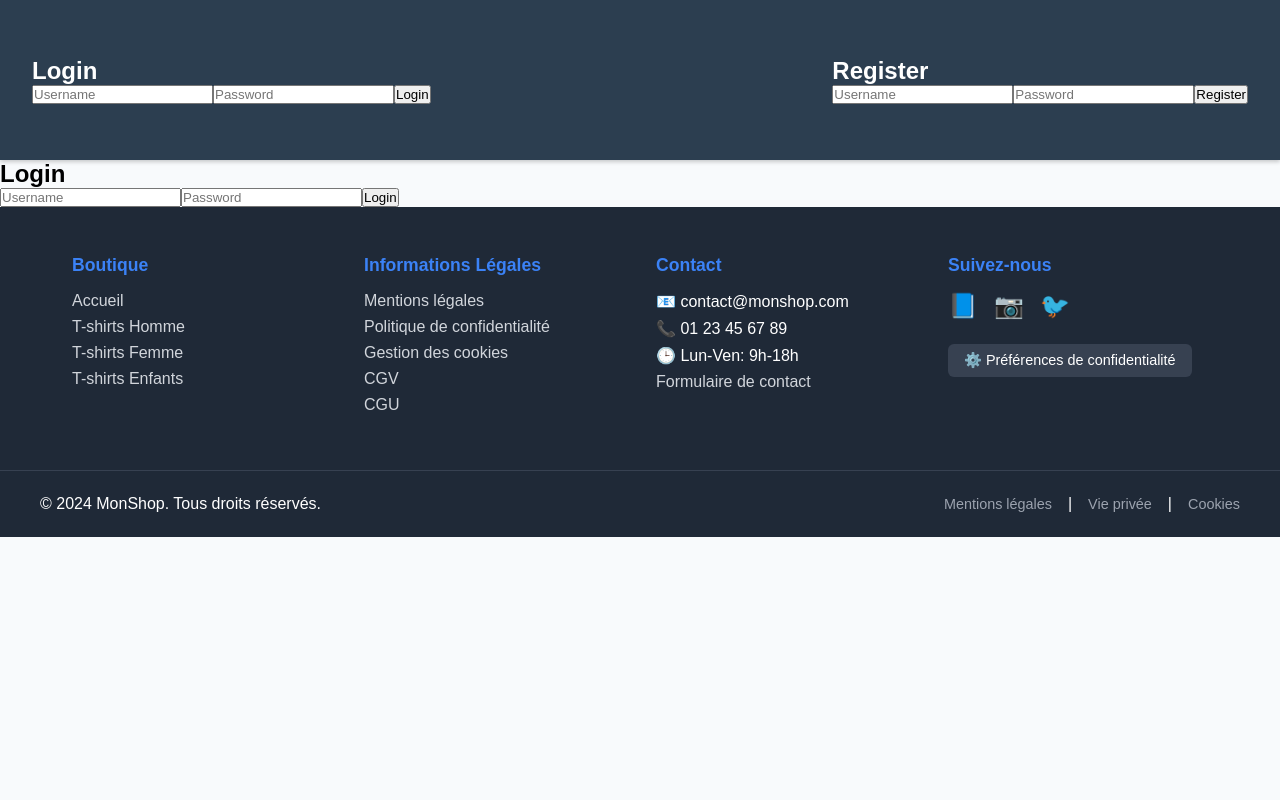
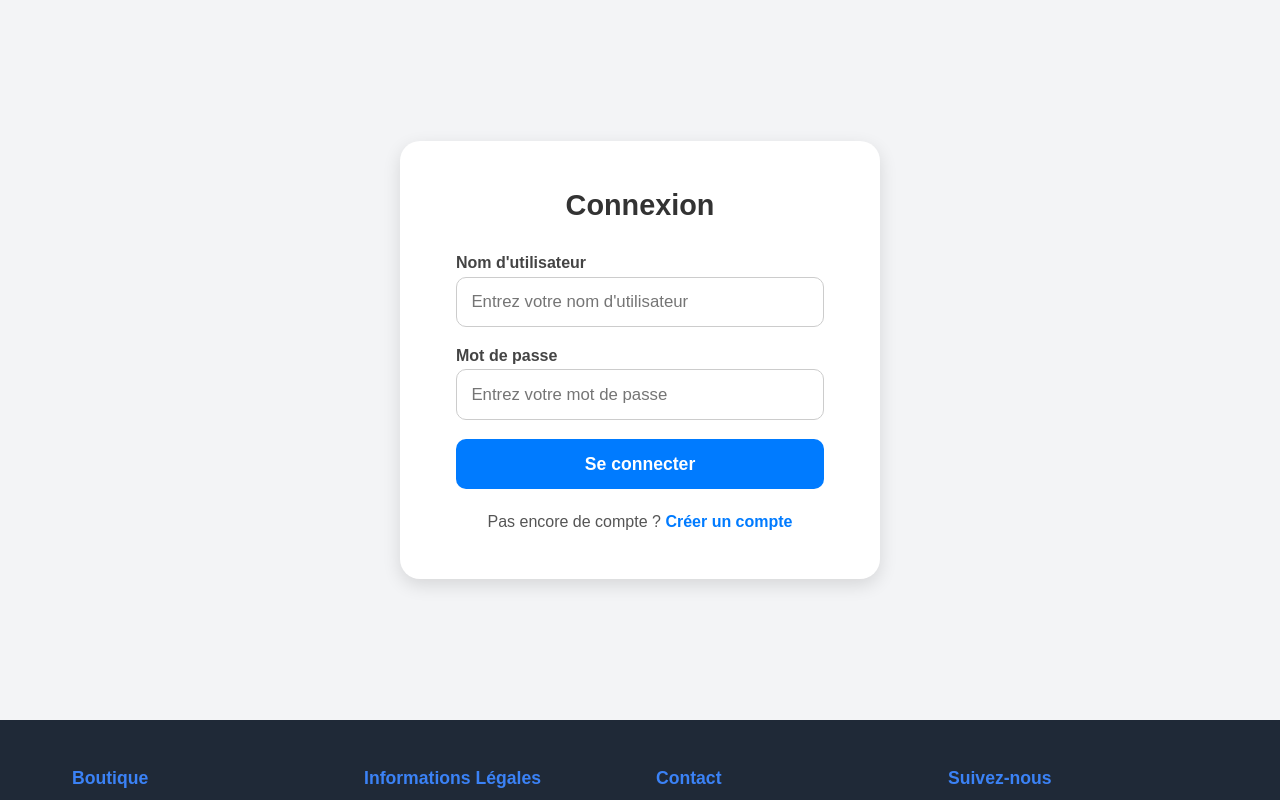
Before and after one commit to anisbaccari/PIDD, a Vue app in the folder frontend/PIDD/: page /login in a window 1280 px wide. Shown: the top 800 px of the page. Built offline with nearby package versions, Linux system fonts and the light colour scheme; the HTML template or start-up script is replaced by a standard one.

Commit message:
ajout de la partie de franklin Login / Register

```diff
--- a/frontend/PIDD/src/App.vue
+++ b/frontend/PIDD/src/App.vue
@@ -54,7 +54,6 @@ export default {
 <template>
   <div id="app">
     <!-- Navigation -->
-    <NavBar :user="user" :setUser="setUser" :getUser="getUser"/>
 
     <!-- Contenu principal - UNIQUEMENT le router-view -->
     <router-view
--- a/frontend/PIDD/src/components/LoginForm.vue
+++ b/frontend/PIDD/src/components/LoginForm.vue
@@ -1,21 +1,47 @@
 <template>
+  <div class="login-container">
+    <!-- Si l'utilisateur est connecté -->
+    <div v-if="user && user.username" class="logged">
+      <p>Bienvenue, <strong>{{ user.username }}</strong> 👋</p>
+      <button class="logout-btn" @click="logout">Se déconnecter</button>
+    </div>
 
-    <div  v-if="user && user.username" class="Logged" id ="logged">
-      <p> You are logged  {{ user.username }}</p>
-      <div class="logOut">
-        <button @click="logout">log out</button>
+    <!-- Si l'utilisateur n'est PAS connecté -->
+    <div v-else class="login-card">
+      <h2>Connexion</h2>
+      <form @submit.prevent="login" class="login-form">
+        <div class="form-group">
+          <label for="username">Nom d'utilisateur</label>
+          <input
+            id="username"
+            v-model="DataUser.username"
+            placeholder="Entrez votre nom d'utilisateur"
+            required
+          />
         </div>
+
+        <div class="form-group">
+          <label for="password">Mot de passe</label>
+          <input
+            id="password"
+            v-model="DataUser.password"
+            type="password"
+            placeholder="Entrez votre mot de passe"
+            required
+          />
         </div>
-    <div v-else>
-      <h2>Login</h2>
-      <form @submit.prevent="login">
-        <input v-model="DataUser.username" placeholder="Username" required />
-        <input v-model="DataUser.password" type="password" placeholder="Password" required />
-        <button type="submit">Login</button>
+
+        <button type="submit" class="login-btn">Se connecter</button>
       </form>
 
-     <!-- 🟢 Add this line to display feedback messages -->
-    <p v-if="message" class="login-message">{{ message }}</p>
+      <!-- Lien vers l'inscription -->
+      <p class="register-text">
+        Pas encore de compte ?
+        <router-link to="/register" class="register-link">Créer un compte</router-link>
+      </p>
+
+      <p v-if="message" class="error-message">{{ message }}</p>
+    </div>
   </div>
 </template>
 
@@ -23,40 +49,146 @@
 import api from '../api';
 
 export default {
-    props : ['user','setUser','getUser'],
+  props: ['user', 'setUser', 'getUser'],
   data() {
-     // console.log("[LoginForn data  ] getUser : ",this?.getUser())
     return {
-        DataUser : this?.getUser() || {username: "",password: ""},
-        message :''
-      };
+      DataUser: this?.getUser() || { username: '', password: '' },
+      message: ''
+    }
   },
   methods: {
     async login() {
       try {
-          console.log("[auth/Login] > user : ",this.DataUser.username)
         const res = await api.post('/auth/login', {
           username: this.DataUser.username,
           password: this.DataUser.password
-          });
-          console.log("[ res ok ]  ? : ",res.ok);
-          // Store the token in localStorage
-          console.log('Login successful, token:', res.data.token);
-          localStorage.setItem('token', res.data.token);
-          this.message = res.data.message;
-          console.log('user successful :', res.data.user);
-          this.setUser(res.data.user);
+        })
+        localStorage.setItem('token', res.data.token)
+        this.setUser(res.data.user)
+        this.message = ''
       } catch (err) {
-          console.log("[auth/log] : Error :",err);
-          this.message = err.response?.data?.error || 'Login failed';
+        this.message = err.response?.data?.error || 'Échec de la connexion'
       }
     },
-      logout(){
-          localStorage.removeItem('token');
-          this.setUser(null);
-          console.log('[LoginForn] Log Out ');
-
+    logout() {
+      localStorage.removeItem('token')
+      this.setUser(null)
     }
   }
-  };
+}
 </script>
+
+<style scoped>
+.login-container {
+  display: flex;
+  justify-content: center;
+  align-items: center;
+  min-height: 90vh;
+  background: #f3f4f6;
+}
+
+.login-card {
+  background: white;
+  padding: 3rem 3.5rem;
+  border-radius: 20px;
+  box-shadow: 0 6px 18px rgba(0, 0, 0, 0.12);
+  width: 100%;
+  max-width: 480px;
+  text-align: center;
+}
+
+h2 {
+  margin-bottom: 2rem;
+  color: #333;
+  font-size: 1.8rem;
+}
+
+.login-form {
+  display: flex;
+  flex-direction: column;
+  gap: 1.2rem;
+}
+
+.form-group {
+  display: flex;
+  flex-direction: column;
+  text-align: left;
+}
+
+label {
+  font-weight: 600;
+  margin-bottom: 0.3rem;
+  color: #444;
+  font-size: 1rem;
+}
+
+input {
+  padding: 0.9rem;
+  border: 1px solid #ccc;
+  border-radius: 10px;
+  font-size: 1.05rem;
+}
+
+input:focus {
+  border-color: #007bff;
+  outline: none;
+}
+
+.login-btn {
+  background-color: #007bff;
+  color: white;
+  border: none;
+  padding: 0.9rem;
+  border-radius: 10px;
+  font-weight: 600;
+  font-size: 1.1rem;
+  cursor: pointer;
+  transition: background 0.3s, transform 0.1s;
+}
+
+.login-btn:hover {
+  background-color: #0056b3;
+  transform: scale(1.02);
+}
+
+.register-text {
+  margin-top: 1.5rem;
+  color: #555;
+  font-size: 1rem;
+}
+
+.register-link {
+  color: #007bff;
+  font-weight: 600;
+  text-decoration: none;
+}
+
+.register-link:hover {
+  text-decoration: underline;
+}
+
+.error-message {
+  margin-top: 1rem;
+  color: red;
+  font-weight: 500;
+}
+
+.logged {
+  text-align: center;
+}
+
+.logout-btn {
+  background-color: #e63946;
+  color: white;
+  border: none;
+  padding: 0.8rem 1.3rem;
+  border-radius: 10px;
+  cursor: pointer;
+  margin-top: 1rem;
+  transition: background 0.3s;
+}
+
+.logout-btn:hover {
+  background-color: #c62828;
+}
+</style>
--- a/frontend/PIDD/src/components/RegisterForm.vue
+++ b/frontend/PIDD/src/components/RegisterForm.vue
@@ -1,15 +1,45 @@
 <template>
+  <div class="register-container">
+    <!-- Si l'utilisateur est déjà connecté -->
+    <div v-if="user && user.username" class="registered">
+      <p>Bienvenue, <strong>{{ user.username }}</strong> 🎉</p>
+      <p>Votre compte est déjà créé.</p>
+    </div>
 
-    <div v-if="user" class="registered" ></div>
-    <div v-else>
-      <h2>Register</h2>
-      <form @submit.prevent="register">
-        <input v-model="DataUser.username" placeholder="Username" required />
-        <input v-model="DataUser.password" type="password" placeholder="Password" required />
+    <!-- Si l'utilisateur n'est pas encore inscrit -->
+    <div v-else class="register-card">
+      <h2>Créer un compte</h2>
+      <form @submit.prevent="register" class="register-form">
+        <div class="form-group">
+          <label for="nom">Nom</label>
+          <input id="nom" v-model="DataUser.nom" placeholder="Entrez votre nom" required />
+        </div>
 
-        <button type="submit">Register</button>
+        <div class="form-group">
+          <label for="prenom">Prénom</label>
+          <input id="prenom" v-model="DataUser.prenom" placeholder="Entrez votre prénom" required />
+        </div>
+
+        <div class="form-group">
+          <label for="username">Nom d'utilisateur</label>
+          <input id="username" v-model="DataUser.username" placeholder="Choisissez un nom d'utilisateur" required />
+        </div>
+
+        <div class="form-group">
+          <label for="password">Mot de passe</label>
+          <input id="password" v-model="DataUser.password" type="password" placeholder="Entrez un mot de passe" required />
+        </div>
+
+        <button type="submit" class="register-btn">S'inscrire</button>
       </form>
-      <p v-if="message"> {{ message }}</p>
+
+      <p class="login-text">
+        Déjà inscrit ?
+        <router-link to="/login" class="login-link">Se connecter</router-link>
+      </p>
+
+      <p v-if="message" class="response-message">{{ message }}</p>
+    </div>
   </div>
 </template>
 
@@ -17,33 +47,135 @@
 import api from '../api';
 
 export default {
-    props : ['user','getUser','setUser'],
+  props: ['user', 'getUser', 'setUser'],
   data() {
     return {
-        DataUser : this?.getUser() ||  {  username: '',password: ''},
+      DataUser: this?.getUser() || { nom: '', prenom: '', username: '', password: '' },
       message: ''
-      };
+    }
   },
   methods: {
     async register() {
       try {
-              console.log("[register] : ", this.DataUser.password);
-
         const res = await api.post('/auth/register', {
+          nom: this.DataUser.nom,
+          prenom: this.DataUser.prenom,
           username: this.DataUser.username,
           password: this.DataUser.password
-              });
-
-              console.log("[register] res : ",res.data);
-              let user = { username : this.DataUser.username};
-              this.setUser(user);
-
+        })
+        this.message = `✅ Compte créé avec succès ! Bienvenue, ${this.DataUser.prenom} ${this.DataUser.nom}`
+        if (res.data.token) {
+          localStorage.setItem('token', res.data.token)
+        }
+        this.setUser(res.data.user || this.DataUser)
       } catch (err) {
-              console.log("[register] err : ", err);
-
-          this.message = err.response?.data?.error || 'Registration failed';
+        this.message = err.response?.data?.error || '❌ Échec de l’inscription'
       }
     }
   }
-  };
+}
 </script>
+
+<style scoped>
+/* Conteneur principal centré */
+.register-container {
+  display: flex;
+  justify-content: center;
+  align-items: center;
+  min-height: 100vh; /* prend toute la hauteur */
+  background: #f3f4f6;
+}
+
+/* Carte du formulaire */
+.register-card {
+  background: white;
+  padding: 3rem 3.5rem;
+  border-radius: 20px;
+  box-shadow: 0 6px 18px rgba(0, 0, 0, 0.12);
+  width: 100%;
+  max-width: 480px;
+  text-align: center;
+}
+
+/* Titres */
+h2 {
+  margin-bottom: 2rem;
+  color: #333;
+  font-size: 1.8rem;
+}
+
+/* Formulaire */
+.register-form {
+  display: flex;
+  flex-direction: column;
+  gap: 1.2rem;
+}
+
+.form-group {
+  display: flex;
+  flex-direction: column;
+  text-align: left;
+}
+
+label {
+  font-weight: 600;
+  margin-bottom: 0.3rem;
+  color: #444;
+  font-size: 1rem;
+}
+
+input {
+  width: 100%;
+  padding: 0.9rem;
+  border: 1px solid #ccc;
+  border-radius: 10px;
+  font-size: 1.05rem;
+}
+
+input:focus {
+  border-color: #007bff;
+  outline: none;
+}
+
+/* Bouton S'inscrire identique au Login */
+.register-btn {
+  background-color: #007bff;
+  color: white;
+  border: none;
+  padding: 0.9rem;
+  border-radius: 10px;
+  font-weight: 600;
+  font-size: 1.1rem;
+  cursor: pointer;
+  transition: background 0.3s, transform 0.1s;
+}
+
+.register-btn:hover {
+  background-color: #0056b3;
+  transform: scale(1.02);
+}
+
+/* Lien vers Login */
+.login-text {
+  margin-top: 1.5rem;
+  color: #555;
+  font-size: 1rem;
+}
+
+.login-link {
+  color: #007bff;
+  font-weight: 600;
+  text-decoration: none;
+}
+
+.login-link:hover {
+  text-decoration: underline;
+}
+
+/* Message de réponse */
+.response-message {
+  margin-top: 1rem;
+  color: #333;
+  font-weight: 500;
+}
+</style>
--- a/frontend/PIDD/src/views/Home.vue
+++ b/frontend/PIDD/src/views/Home.vue
@@ -8,6 +8,9 @@
         <router-link to="/category/1" class="nav-link">Homme</router-link>
         <router-link to="/category/2" class="nav-link">Femme</router-link>
         <router-link to="/category/3" class="nav-link">Enfants</router-link>
+      </div>
+      <div class="nav-login">
+        <router-link to="/login" class="login-button nav-link">Se connecter</router-link>
       </div>
     </nav>
 
@@ -56,32 +59,30 @@
 </template>
 
 <script>
-
-import api from '../api';
-
 // Import des images des catégories
+import enfantImg from '../assets/enfant.png'
+import femmeImg from '../assets/femme.png'
 import hommeImg from '../assets/homme.png'
-import femmeImg from '../assets/femme.png'
-import enfantImg from '../assets/enfant.png'
 
 // Import des images des produits
-import noirImg from '../assets/noir.png'
 import blancImg from '../assets/blanc.png'
-import rosefemmeImg from '../assets/rosefemme.png'
 import blancfemmeImg from '../assets/blancfemme.png'
-import noirfemmeImg from '../assets/noirfemme.png'
 import enfantbleuImg from '../assets/enfantbleu.png'
 import enfantrougeImg from '../assets/enfantrouge.png'
 import grisImg from '../assets/gris.png'
+import noirImg from '../assets/noir.png'
+import noirfemmeImg from '../assets/noirfemme.png'
+import rosefemmeImg from '../assets/rosefemme.png'
 
 export default {
   name: 'HomePage',
   data() {
     return {
-      categories: [{id:1, name :"Homme"},
-                  {id : 2, name : "Femme"},
-                  {id: 3,name : "Enfant"}],
-
+      categories: [
+        { id: 1, name: "T-shirts Homme", image: hommeImg },
+        { id: 2, name: "T-shirts Femme", image: femmeImg },
+        { id: 3, name: "T-shirts Enfants", image: enfantImg }
+      ],
       popularProducts: [
         // Produits Homme
         { id: 101, name: "T-shirt Noir Classique", price: 20, image: noirImg },
@@ -96,8 +97,7 @@ export default {
         // Produits Enfants
         { id: 301, name: "T-shirt Bleu Enfant", price: 15, image: enfantbleuImg },
         { id: 302, name: "T-shirt Rouge Enfant", price: 16, image: enfantrougeImg }
-      ],
-      opt: ''
+      ]
     }
   }
 }
```
Also changed, not shown: frontend/PIDD/src/components/HelloWorld.vue (deleted, +0 -43 lines). Lines whose indentation alone changed are shown as unchanged.
